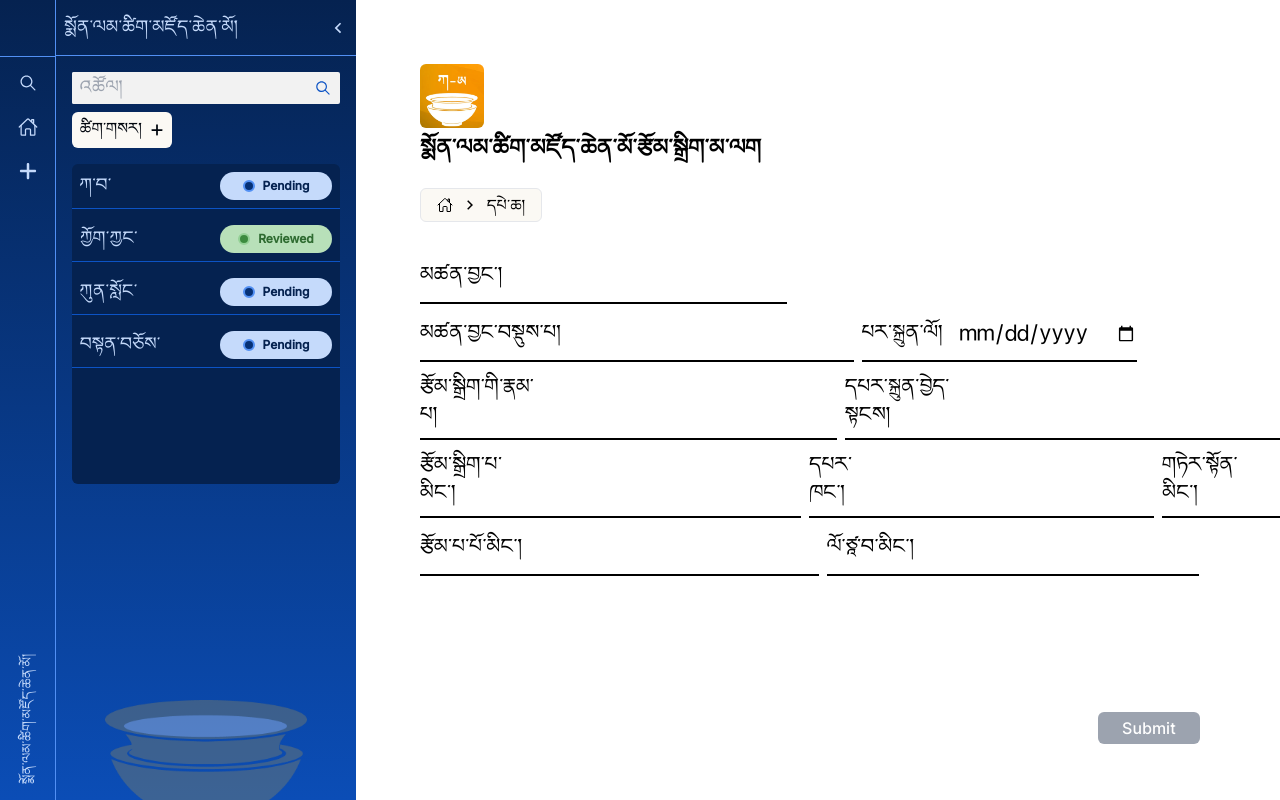
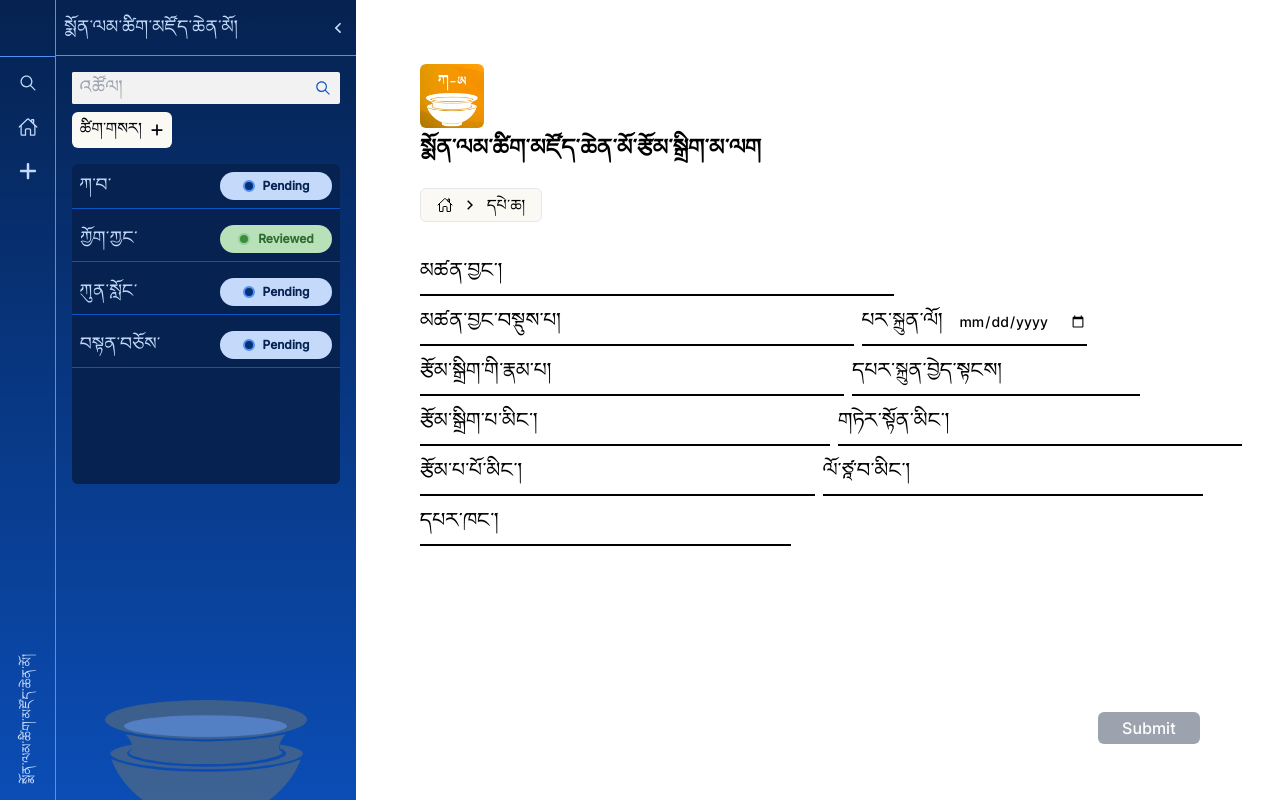
Before and after one commit to OpenPecha/monlam-dictionary-editor, a React (Vite) app: page /Pecha in a window 1280 px wide. Built offline with nearby package versions, Linux system fonts and the light colour scheme.

Commit message:
auto suggestion

```diff
--- /dev/null
+++ b/src/Components/Autosuggestion.tsx
@@ -0,0 +1,95 @@
+import React, { useState, useEffect, useRef } from 'react'
+import { FaPlus } from '../utils/Icons'
+import { AutoSuggestInputProps } from '../types/type'
+
+
+
+const AutoSuggestInput: React.FC<AutoSuggestInputProps> = ({
+  label,
+  register,
+  registerName,
+  className = '',
+  options = []
+}) => {
+  const [inputValue, setInputValue] = useState<string>('')
+  const [suggestions, setSuggestions] = useState<string[]>([])
+  const [showSuggestions, setShowSuggestions] = useState<boolean>(false)
+  const suggestionsRef = useRef<HTMLDivElement>(null)
+
+  useEffect(() => {
+    const handleClickOutside = (event: MouseEvent) => {
+      if (suggestionsRef.current && !suggestionsRef.current.contains(event.target as Node)) {
+        setShowSuggestions(false)
+      }
+    }
+
+    document.addEventListener('mousedown', handleClickOutside)
+    return () => document.removeEventListener('mousedown', handleClickOutside)
+  }, [])
+
+  const handleInputChange = (e: React.ChangeEvent<HTMLInputElement>) => {
+    const value = e.target.value
+    setInputValue(value)
+
+    if (value.trim()) {
+      const filtered = options.filter(name =>
+        name.toLowerCase().includes(value.toLowerCase())
+      )
+      setSuggestions(filtered)
+      setShowSuggestions(true)
+    } else {
+      setSuggestions([])
+      setShowSuggestions(false)
+    }
+  }
+
+  const handleSuggestionClick = (suggestion: string) => {
+    setInputValue(suggestion)
+    setShowSuggestions(false)
+  }
+
+  return (
+    <div className={`relative ${className}`}>
+      <div className="flex items-center border-b-2 border-black pb-2 w-fit">
+        <label>{label}</label>
+        <input
+          {...register(registerName)}
+          value={inputValue}
+          onChange={handleInputChange}
+          className="ml-4 outline-none"
+          autoComplete="off"
+        />
+      </div>
+
+      {showSuggestions && inputValue.trim() && (
+        <div
+          ref={suggestionsRef}
+          className="absolute z-10 mt-1 font-monlam text-sm w-64 bg-white border border-black shadow flex flex-col"
+        >
+          <div className="max-h-28 overflow-y-auto">
+            {suggestions.length > 0 ? (
+              suggestions.map((suggestion, index) => (
+                <div
+                  key={index}
+                  className=" p-2 border-b border-black hover:bg-gray-100 cursor-pointer"
+                  onClick={() => handleSuggestionClick(suggestion)}
+                >
+                  {suggestion}
+                </div>
+              ))
+            ) : (
+              <div className="px-4 py-2 text-center text-gray-500 font-inter text-sm">
+                No matching data found
+              </div>
+            )}
+          </div>
+          <div className="flex items-center border-t border-black justify-between p-2 bg-white">
+            <p>སྣོན་པ། </p><FaPlus className="cursor-pointer"/>
+          </div>
+        </div>
+      )}
+    </div>
+  )
+}
+
+export default AutoSuggestInput
--- a/src/Components/Dropdown/DropDown.tsx
+++ b/src/Components/Dropdown/DropDown.tsx
@@ -8,7 +8,7 @@ interface ChildProps {
 
 const DropDown: React.FC<ChildProps> = ({ options, setSelect, setOpen }) => {
   return (
-    <div className=" absolute mt-2 border w-56 overflow-y-scroll bg-white border-black">
+    <div className=" z-20 absolute mt-2 border w-56 overflow-y-scroll bg-white border-black">
       {options.map((item, index) => (
         <div
           key={index}
--- a/src/Pages/Pecha.tsx
+++ b/src/Pages/Pecha.tsx
@@ -1,90 +1,141 @@
-import React, { useState } from 'react'
-import logo from '../assets/logo.png'
-import { SubmitHandler, useForm } from 'react-hook-form'
-import DropDown from '../Components/Dropdown/DropDown'
-import Breadcrumb from '../Components/Breadcrumb'
-import Submits from '../Components/Submit'
-import { InputPecha } from '../types/type'
-
+import React, { useState } from "react";
+import logo from "../assets/logo.png";
+import { SubmitHandler, useForm } from "react-hook-form";
+import DropDown from "../Components/Dropdown/DropDown";
+import Breadcrumb from "../Components/Breadcrumb";
+import Submits from "../Components/Submit";
+import { InputPecha } from "../types/type";
+import AutoSuggestInput from "../Components/Autosuggestion";
 
 const dummysource = ["གདམ་ཀ་དང་པོ།", "གདམ་ཀ་གཉིས་པ།", "གདམ་ཀ་གསུམ་པ།"];
+const DUMMY_PUBLISHERS = ["tenzin", "ཞོལ་པར་ཁང་།", "སྣར་ཐང་པར་ཁང་།", "པོ་ཏ་ལ།", "འབྲས་སྤུངས།"];
+const DUMMY_TERTONS = ["tenzin","རྒྱལ་པོ་གླིང་པ།","འཇིགས་མེད་གླིང་པ།","ཀརྨ་གླིང་པ།","རྡོ་རྗེ་གླིང་པ།"];
+const DUMMY_AUTHORS = ["tenzin","ཀླུ་སྒྲུབ།","ཙོང་ཁ་པ།","ས་པཎ།","མི་ལ་རས་པ།"];
+const DUMMY_TRANSLATORS = [ "tenzin","ཤཱཀྱ་འོད།","བཻ་རོ་ཙ་ན།", "ཞུ་ཆེན་གྱི་ལོ་ཙཱ་བ།", "མར་པ་ལོ་ཙཱ།",];
+
 const Pecha = () => {
-  const [optionOpen, setOptionOpen] = useState<boolean>(false);
-  const [optionSelected, setOptionSelected] = useState<string>('');
+  const [sourceOpen, setSourceOpen] = useState<boolean>(false);
+  const [sourceSelected, setSourceSelected] = useState<string>("");
   const {
     register,
     handleSubmit,
     reset,
-    formState: {errors},
+    formState: { errors },
   } = useForm<InputPecha>();
 
   const onSubmit: SubmitHandler<InputPecha> = (data) => {
     console.log(data);
     reset();
+  };
+  function toggleSource() {
+    setSourceOpen((pre) => !pre);
   }
 
   return (
-      <div className=' font-monlam text-lg ml-16 mt-16'>
-      <img src={logo} className=' w-16 rounded-md'></img>
-      <p className=' text-xl font-semibold mt-2 '>སྨོན་ལམ་ཚིག་མཛོད་ཆེན་མོ་རྩོམ་སྒྲིག་མ་ལག</p>
-        <Breadcrumb name="དཔེ་ཆ།"/>
+    <div className=" font-monlam text-lg ml-16 mt-16">
+      <img src={logo} className=" w-16 rounded-md" />
+      <p className=" text-xl font-semibold mt-2 ">
+        སྨོན་ལམ་ཚིག་མཛོད་ཆེན་མོ་རྩོམ་སྒྲིག་མ་ལག
+      </p>
+      <Breadcrumb name="དཔེ་ཆ།" />
       <form onSubmit={handleSubmit(onSubmit)}>
-
-          <div className=' flex items-center border-b-2 border-black mt-9 pb-2 w-fit'>
+        <div className=" flex items-center border-b-2 border-black mt-9 pb-2 w-fit">
           <label>མཚན་བྱང་།</label>
-            <input className=' ml-2 outline-none mt-2  ' {...register('tsigjang')}></input>
+          <input
+            className=" ml-2 outline-none w-96"
+            {...register("tsigjang")}
+          />
         </div>
-          <div className='flex'>
-            <div className=' flex items-center border-b-2 border-black mt-3 pb-2  w-fit'>
+        <div className="flex">
+          <div className=" flex items-center border-b-2 border-black mt-3 pb-2 w-fit">
             <label>མཚན་བྱང་བསྡུས་པ།</label>
-              <input className=' ml-4 outline-none mt-2  ' {...register('tsenja')}/>
+            <input className=" ml-4 outline-none  " {...register("tsenja")} />
           </div>
-            <div className=' flex items-center border-b-2 border-black mt-3 ml-2 pb-2'>
+          <div className=" flex items-center border-b-2 border-black mt-3 ml-2 pb-2">
             <label>པར་སྐྲུན་ལོ།</label>
-              <input type='date' className='ml-4 outline-none' {...register('year')}/>
+            <input
+              type="date"
+              className="ml-4 font-inter text-sm outline-none"
+              {...register("year")}
+            />
           </div>
         </div>
-          <div className='flex'>
-            <div className=' flex items-center border-b-2 border-black mt-3 pb-2  w-fit'>
+        <div className="flex">
+          <div className=" flex items-center border-b-2 border-black mt-3 pb-2  w-fit">
             <label>རྩོམ་སྒྲིག་གི་རྣམ་པ།</label>
-              <input className=' ml-4 outline-none mt-2 ' {...register('author')}/>
+            <input className=" ml-4 outline-none " {...register("author")} />
           </div>
-            <div className=' flex items-center border-b-2 border-black mt-3 ml-2 pb-2'>
-              <label>དཔར་སྐྲུན་བྱེད་སྟངས།</label>
-              <input className=' ml-4 outline-none mt-2  ' {...register('partunMethod')}/>
+
+          <div>
+            <div
+              className=" mt-3 w-72 relative ml-2 gap-x-2  cursor-pointer border-b-2 border-black pb-2 flex justify-between"
+              onClick={toggleSource}
+            >
+              <p>དཔར་སྐྲུན་བྱེད་སྟངས།</p>
+              {sourceSelected && (
+                <span className=" text-sm border flex items-center justify-center rounded-full px-2 border-black">
+                  {sourceSelected}
+                </span>
+              )}
+            </div>
+            <div className=" ml-11">
+              {sourceOpen ? (
+                <DropDown
+                  options={dummysource}
+                  setSelect={setSourceSelected}
+                  setOpen={setSourceOpen}
+                />
+              ) : (
+                ""
+              )}
             </div>
           </div>
-          <div className='flex'>
-            <div className=' flex items-center border-b-2 border-black mt-3 pb-2 w-fit '>
-              <label>རྩོམ་སྒྲིག་པ་མིང་།</label>
-              <input className=' ml-4 outline-none mt-2 ' {...register('author')}></input>
         </div>
-            <div className=' flex items-center border-b-2 border-black mt-3 ml-2 pb-2 w-fit'>
-              <label>དཔར་ཁང་།</label>
-              <input className='ml-4 outline-none mt-2 ' {...register('partunMethod')}></input>
+        <div className="flex">
+          <AutoSuggestInput
+            label="རྩོམ་སྒྲིག་པ་མིང་།"
+            register={register}
+            registerName="author"
+            className="mt-3"
+            options={DUMMY_AUTHORS}
+          />
+          <AutoSuggestInput
+            label="གཏེར་སྟོན་མིང་།"
+            register={register}
+            registerName="terton"
+            className="mt-3 ml-2"
+            options={DUMMY_TERTONS}
+          />
         </div>
-            <div className=' flex items-center border-b-2 border-black mt-3 ml-2 pb-2 w-fit cursor-pointer' onClick={() => setOptionOpen((pre) => !pre)}>
-              <div>
-                <label className='cursor-pointer'>གཏེར་སྟོན་མིང་།</label>
-                {optionOpen ? <DropDown options={dummysource} setSelect={setOptionSelected} setOpen={setOptionOpen} /> : ''}
+        <div className="flex">
+        <AutoSuggestInput
+            label="རྩོམ་པ་པོ་མིང་།"
+            register={register}
+            registerName="mainAuthor"
+            className="mt-3"
+            options={DUMMY_AUTHORS}
+          />
+          <AutoSuggestInput
+            label="ལོ་ཙཱ་བ་མིང་།"
+            register={register}
+            registerName="translator"
+            className="mt-3 ml-2"
+            options={DUMMY_TRANSLATORS}
+          />
         </div>
-              <p className=' ml-4'>{optionSelected}</p>
+        <div className="flex">
+        <AutoSuggestInput
+            label="དཔར་ཁང་།"
+            register={register}
+            registerName="publisher"
+            className="mt-3"
+            options={DUMMY_PUBLISHERS}
+          />
         </div>
-          </div>
-          <div className='flex'>
-            <div className=' flex items-center border-b-2 border-black mt-3 pb-2'>
-              <label>རྩོམ་པ་པོ་མིང་།</label>
-              <input className=' ml-5 outline-none mt-2  ' {...register('author')}></input>
-            </div>
-            <div className=' flex items-center border-b-2 border-black mt-3 ml-2 pb-2'>
-              <label>ལོ་ཙཱ་བ་མིང་།</label>
-              <input className='ml-2 outline-none mt-2  ' {...register('partunMethod')}></input>
-            </div>
-          </div>
-          <Submits/>
+        <Submits />
       </form>
     </div>
-  )
-}
+  );
+};
 
-export default Pecha
+export default Pecha;
```
Also changed, not shown: src/types/type.ts (+9 -0 lines). Lines whose indentation alone changed are shown as unchanged.
